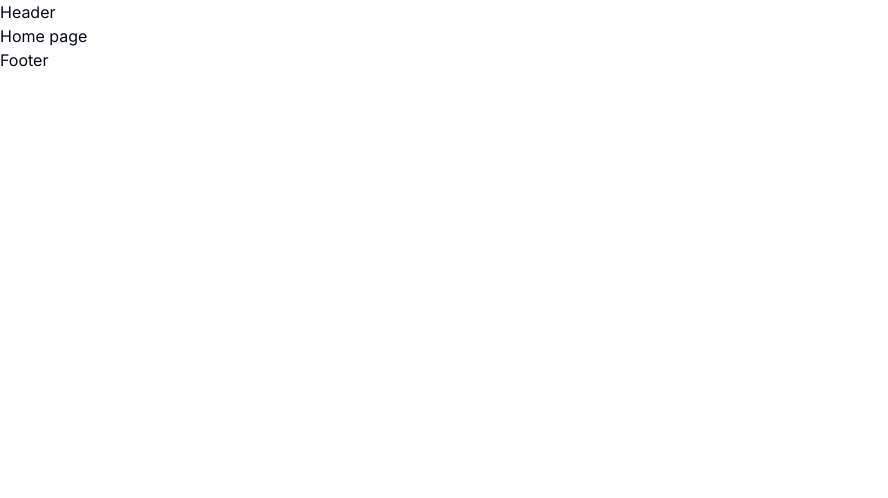
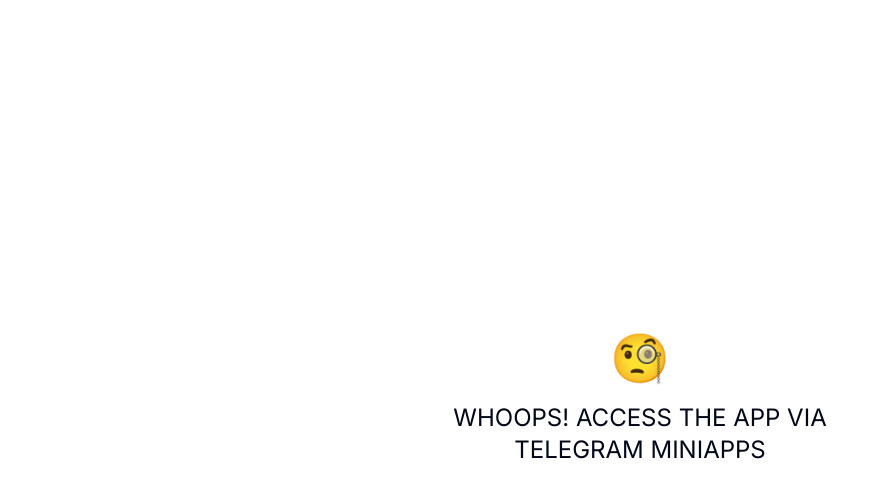
Before and after one commit to faes763/walermelon-practic-2, a Next.js app: page / in a window 1280 px wide. Shown: the top 498 px of the page, without its empty margins (0-888 px from the left). Built offline with nearby package versions, Linux system fonts and the light colour scheme.

Commit message:
upd version

```diff
--- a/package.json
+++ b/package.json
@@ -1,6 +1,6 @@
 {
   "name": "common-telegram",
-  "version": "0.1.0",
+  "version": "0.1.9",
   "private": true,
   "scripts": {
     "dev": "next dev --turbo",
@@ -23,11 +23,11 @@
     "zustand": "^4.5.5"
   },
   "devDependencies": {
-    "@types/node": "^20.16.5",
+    "@types/node": "^22.5.5",
     "@types/react": "^18.3.7",
     "@types/react-dom": "^18.3.0",
     "autoprefixer": "^10.4.20",
-    "eslint": "^8.57.1",
+    "eslint": "^9.10.0",
     "eslint-config-next": "14.2.12",
     "husky": "^9.1.6",
     "postcss": "^8.4.47",
--- a/src/app/layout.tsx
+++ b/src/app/layout.tsx
@@ -5,6 +5,7 @@
 import { Footer } from "@/components/footer";
 import Script from "next/script";
 import { ExpandedTelegram } from "@/lib/expanded-telegram";
+import { DesktopProvider } from "@/common/providers/desktop";
 
 export const metadata: Metadata = {
   title: "Telegram App",
@@ -27,6 +28,7 @@
         {children}
         <Footer />
         <ExpandedTelegram/>
+        <DesktopProvider/>
 
       </body>
     </html>
--- /dev/null
+++ b/src/common/constanst/index.ts
@@ -0,0 +1,2 @@
+
+export const DEV_MODE = process.env.NODE_ENV === 'development';
--- a/src/common/core-axios/index.ts
+++ b/src/common/core-axios/index.ts
@@ -8,19 +8,22 @@
     baseURL: process.env.FRONTEND_URL,
 });
 
-export const baseServerFetch = (url: string,method?: "POST" | "GET",body?: any) => fetch(process.env.BASE_URL + url,{
+export const baseServerFetch = (url: string,method?: "POST" | "GET",options?: RequestInit,body?: any) => {
+    return fetch(process.env.BASE_URL + url, {
         next: {
             revalidate: 300,
         },
         method: method || "GET",
-    body: body
+        body: JSON.stringify(body),
+        ...options,
     }).then((res) => {
-    if(res.ok) {
+        if (res.ok) {
             return res.json();
         } else {
             return false;
         }
-}).catch(console.error) // для ssr компонентов
+    }).catch(console.error); // для ssr компонентов
+};
 
 export const serverFetch = (url: string) => fetch(url).then((res) => {
     if(res.ok) {
--- /dev/null
+++ b/src/common/providers/desktop.tsx
@@ -0,0 +1,35 @@
+'use client'
+import Link from "next/link";
+import { useEffect, useState } from "react";
+
+export function DesktopProvider() {
+
+    const [show,setShow] = useState<boolean>(true);
+
+    useEffect(() => {
+        const handleResize = () => {
+            if (window.innerWidth < 768) {
+                setShow(false);
+            } else {
+                setShow(true);
+            }
+        };
+
+        handleResize();
+
+        window.addEventListener('resize', handleResize);
+
+        return () => {
+            window.removeEventListener('resize', handleResize);
+        };
+    },[]);
+
+    if(!show) return null;
+
+    return(
+        <Link href={"/"} className=" bg-background inset-0 max-md:hidden flex flex-col gap-5 items-center justify-center text-2xl fixed z-[99999999] overflow-hidden">
+            <p className=" text-5xl">🧐</p>
+            <p className="max-w-[30rem] uppercase text-center"> whoops! Access the app via Telegram miniAPPs </p>
+        </Link>
+    );
+}
--- a/src/page/home/index.tsx
+++ b/src/page/home/index.tsx
@@ -1,6 +1,15 @@
+import Image from "next/image";
+
 export function HomePage() {
   return (
-    <div>
+    <div className=" ">
+      <Image
+        src={'/logo.svg'}
+        alt="Logo cat ecl"
+        width={512}
+        height={512}
+        className=" w-64 h-64"
+      />
       Home page
     </div>
   );
--- a/src/styles/globals.css
+++ b/src/styles/globals.css
@@ -74,3 +74,13 @@
     @apply bg-background text-foreground;
   }
 }
+
+html {
+  scroll-behavior: smooth;
+}
+
+@media(max-width:768px) {
+  html {
+    font-size: 3.75vw;
+  }
+}
```
Also changed, not shown: src/app/icon.svg (added), 1 other file (tests, documents, lock files or other folders). Lines whose indentation alone changed are shown as unchanged.
